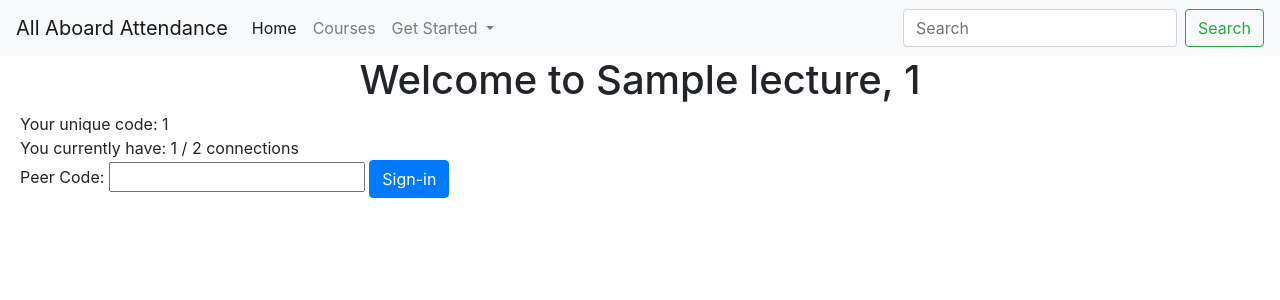
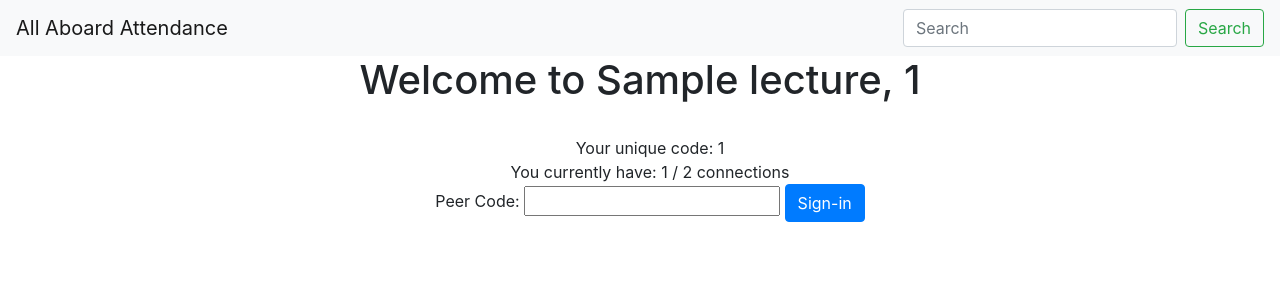
Before and after one commit to wetsmith/AllAboardAttendance, a Django app: a page that uses AllAboardAttendance/course/templates/course/addcode.html in a window 1280 px wide. Shown: the top 300 px of the page. Run offline with Django 3.2, Linux system fonts and the light colour scheme; tables that the repository leaves empty hold one stand-in row (values such as "Sample post"); parts of the project's set-up code (start-up, migrations or seed data) failed here and were passed over; some libraries are stand-ins or nearby versions.

Commit message:
student page navbar, align

```diff
--- a/AllAboardAttendance/course/templates/course/addcode.html
+++ b/AllAboardAttendance/course/templates/course/addcode.html
@@ -6,30 +6,30 @@
 <script src="https://stackpath.bootstrapcdn.com/bootstrap/4.3.1/js/bootstrap.min.js" integrity="sha384-JjSmVgyd0p3pXB1rRibZUAYoIIy6OrQ6VrjIEaFf/nJGzIxFDsf4x0xIM+B07jRM" crossorigin="anonymous"></script>
 
 <nav class="navbar navbar-expand-lg navbar-light bg-light">
-  <a class="navbar-brand" href="/">All Aboard Attendance</a>
+  <a class="navbar-brand" href="">All Aboard Attendance</a>
   <button class="navbar-toggler" type="button" data-toggle="collapse" data-target="#navbarSupportedContent" aria-controls="navbarSupportedContent" aria-expanded="false" aria-label="Toggle navigation">
     <span class="navbar-toggler-icon"></span>
   </button>
 
   <div class="collapse navbar-collapse" id="navbarSupportedContent">
     <ul class="navbar-nav mr-auto">
-      <li class="nav-item active">
-        <a class="nav-link" href="/">Home <span class="sr-only">(current)</span></a>
-      </li>
-      <li class="nav-item">
-        <a class="nav-link" href="/course">Courses</a>
-      </li>
-      <li class="nav-item dropdown">
-        <a class="nav-link dropdown-toggle" href="#" id="navbarDropdown" role="button" data-toggle="dropdown" aria-haspopup="true" aria-expanded="false">
-          Get Started
-        </a>
-        <div class="dropdown-menu" aria-labelledby="navbarDropdown">
-          <a class="dropdown-item" href="{% url 'login' %}">Log In</a>
-          <a class="dropdown-item" href="{% url 'logout' %}">Log Out</a>
-          <div class="dropdown-divider"></div>
-          <a class="dropdown-item" href="/admin">Admin</a>
-        </div>
-      </li>
+      <!--<li class="nav-item active">-->
+        <!--<a class="nav-link" href="/">Home <span class="sr-only">(current)</span></a>-->
+      <!--</li>-->
+      <!--<li class="nav-item">-->
+        <!--<a class="nav-link" href="/course">Courses</a>-->
+      <!--</li>-->
+      <!--<li class="nav-item dropdown">-->
+        <!--<a class="nav-link dropdown-toggle" href="#" id="navbarDropdown" role="button" data-toggle="dropdown" aria-haspopup="true" aria-expanded="false">-->
+          <!--Get Started-->
+        <!--</a>-->
+        <!--<div class="dropdown-menu" aria-labelledby="navbarDropdown">-->
+          <!--<a class="dropdown-item" href="{% url 'login' %}">Log In</a>-->
+          <!--<a class="dropdown-item" href="{% url 'logout' %}">Log Out</a>-->
+          <!--<div class="dropdown-divider"></div>-->
+          <!--<a class="dropdown-item" href="/admin">Admin</a>-->
+        <!--</div>-->
+      <!--</li>-->
 
       <!--<li class="nav-item">-->
         <!--<a class="nav-link disabled" href="#" tabindex="-1" aria-disabled="true">Disabled</a>-->
@@ -44,7 +44,9 @@
 
 
 <h1 align = "center"> Welcome to {{lecture.lecture_title}}, {{attendant.student_id}}</h1>
-<div style="padding:0 0 0 20px">
+<br>
+<div align ="center">
+  <div style="padding:0 0 0 20px">
 
 <body align = "center"> Your unique code: {{ attendant.temp_id }}</body><br>
 
@@ -64,4 +66,6 @@
 
 </body>
 </div>
+</div>
+
 </html>
```
Also changed, not shown: AllAboardAttendance/course/templates/course/signin.html (+18 -18 lines).
